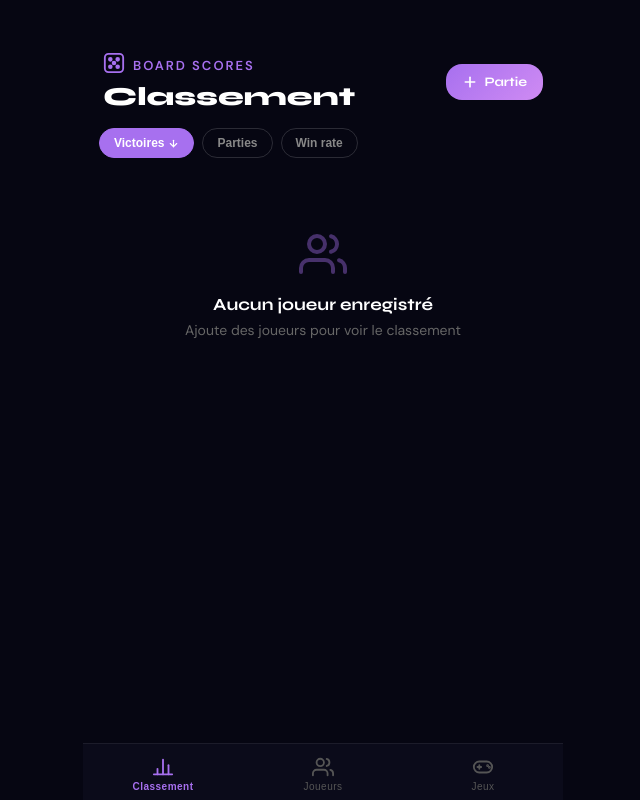
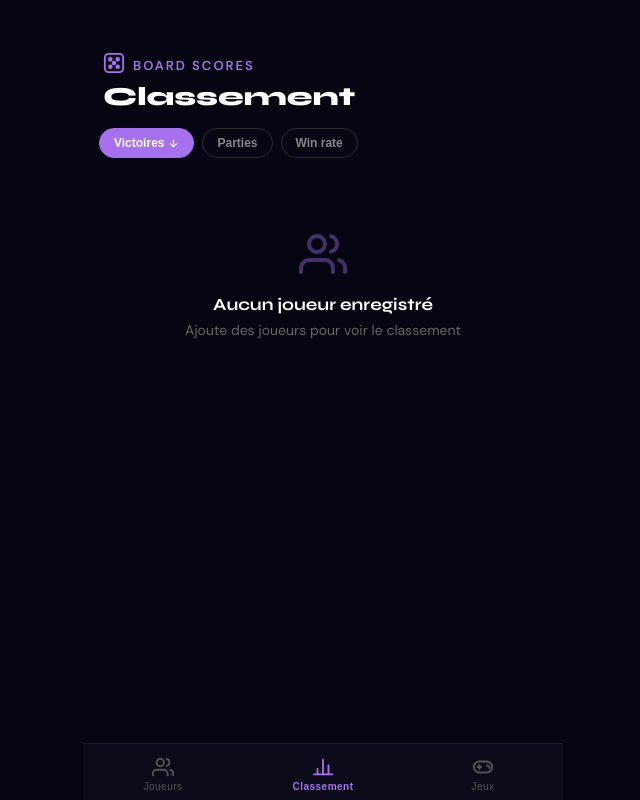
Before and after one commit to Noix2CaJoU/ScoreGame, a React (Vite) app: page / in a window 1280 px wide. Shown: the whole page, without its empty margins (317-957 px from the left). Built offline with nearby package versions, Linux system fonts and the light colour scheme.

Commit message:
nav reorder + remove leaderboard button

```diff
--- a/src/App.jsx
+++ b/src/App.jsx
@@ -216,6 +216,7 @@ export default function App() {
             {tab === "leaderboard" ? "Classement" : tab === "players" ? "Joueurs" : "Jeux"}
           </h1>
         </div>
+        {tab !== "leaderboard" && (
           <button
             onClick={() => {
               if (tab === "players") setModal("newPlayer");
@@ -225,6 +226,7 @@ export default function App() {
             <Icon name="plus" size={16}/>
             {tab === "players" ? "Joueur" : "Partie"}
           </button>
+        )}
       </div>
 
       {tab === "leaderboard" && (
@@ -252,8 +254,8 @@ export default function App() {
       {/* Bottom Nav */}
       <nav style={{position:"fixed",bottom:0,left:"50%",transform:"translateX(-50%)",width:"100%",maxWidth:480,background:"rgba(12,12,28,0.96)",borderTop:"1px solid rgba(255,255,255,0.07)",display:"flex",backdropFilter:"blur(12px)",zIndex:50}}>
         {[
+          {id:"players",label:"Joueurs",icon:"users"},
           {id:"leaderboard",label:"Classement",icon:"chart"},
-          {id:"players",label:"Joueurs",icon:"users"},
           {id:"games",label:"Jeux",icon:"gamepad"},
         ].map(({id,label,icon}) => (
           <button key={id} onClick={() => setTab(id)} style={{
```
Lines whose indentation alone changed are shown as unchanged.
